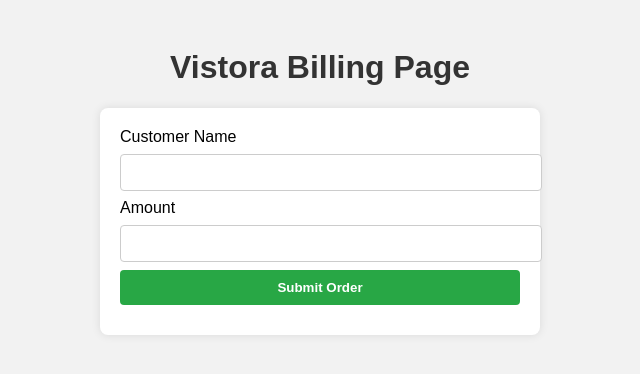
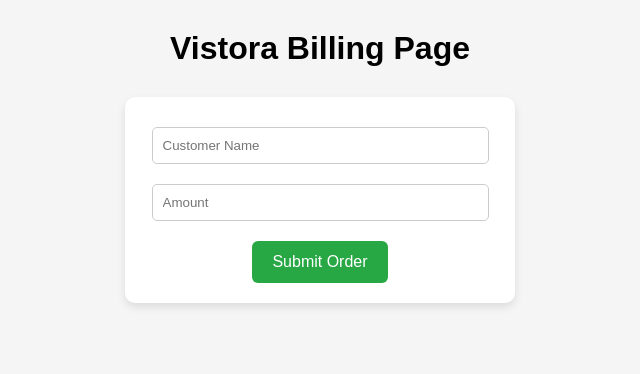
Before and after one commit to vinaych132/VISTORA, a Python web app: template vistora-pipeline/templates/billing.html in a window 1280 px wide. Shown: the top 374 px of the page, without its empty margins (320-960 px from the left). Run offline with Jinja, Linux system fonts and the light colour scheme; the template is opened without the code that fills it, so the values that code supplies are empty.

Commit message:
Updated billing.html

```diff
--- a/vistora-pipeline/templates/billing.html
+++ b/vistora-pipeline/templates/billing.html
@@ -1,73 +1,55 @@
 <!DOCTYPE html>
-<html lang="en">
+<html>
 <head>
-  <meta charset="UTF-8">
-  <title>Billing | Vistora</title>
+    <title>Vistora Billing Page</title>
     <style>
         body {
             font-family: Arial, sans-serif;
-      background: #f2f2f2;
-      padding: 20px;
+            background-color: #f5f5f5;
+            text-align: center;
         }
 
         h1 {
-      text-align: center;
-      color: #333;
+            margin-top: 30px;
         }
 
         form {
-      max-width: 400px;
-      margin: 0 auto;
-      background: white;
+            background-color: white;
             padding: 20px;
-      border-radius: 8px;
-      box-shadow: 0 0 10px rgba(0,0,0,0.1);
+            margin: 30px auto;
+            width: 350px;
+            box-shadow: 0 4px 8px rgba(0, 0, 0, 0.1);
+            border-radius: 10px;
         }
 
-    input[type="text"],
-    input[type="number"] {
-      width: 100%;
+        input[type="text"], input[type="number"] {
             padding: 10px;
-      margin: 8px 0;
+            width: 90%;
+            margin: 10px 0;
+            border-radius: 5px;
             border: 1px solid #ccc;
-      border-radius: 4px;
         }
 
         button {
-      width: 100%;
-      padding: 10px;
             background-color: #28a745;
+            color: white;
+            padding: 12px 20px;
             border: none;
-      color: white;
-      font-weight: bold;
+            border-radius: 6px;
+            font-size: 16px;
             cursor: pointer;
-      border-radius: 4px;
-    }
-
-    button:hover {
-      background-color: #218838;
-    }
-
-    .message {
-      text-align: center;
             margin-top: 10px;
-      font-weight: bold;
         }
 
         table {
-      width: 100%;
-      margin-top: 30px;
+            margin: 30px auto;
             border-collapse: collapse;
-      background: white;
-    }
-
-    table, th, td {
-      border: 1px solid #ccc;
+            width: 80%;
         }
 
         th, td {
+            border: 1px solid #ccc;
             padding: 12px;
-      text-align: center;
         }
 
         th {
@@ -77,67 +59,28 @@
     </style>
 </head>
 <body>
-
     <h1>Vistora Billing Page</h1>
-
-<form id="billing-form">
-  <label for="name">Customer Name</label>
-  <input type="text" id="name" name="name" required>
-
-  <label for="amount">Amount</label>
-  <input type="number" id="amount" name="amount" step="0.01" required>
-
+    <form method="POST">
+        <input type="text" name="name" placeholder="Customer Name" required><br>
+        <input type="number" name="amount" placeholder="Amount" required><br>
         <button type="submit">Submit Order</button>
-
-  <div class="message" id="message"></div>
     </form>
 
-{% if entries %}
+    {% if rows %}
     <table>
-  <thead>
         <tr>
+            <th>ID</th>
             <th>Name</th>
             <th>Amount (₹)</th>
         </tr>
-  </thead>
-  <tbody>
-    {% for entry in entries %}
+        {% for row in rows %}
         <tr>
-      <td>{{ entry[0] }}</td>
-      <td>{{ "%.2f"|format(entry[1]) }}</td>
+            <td>{{ row[0] }}</td>
+            <td>{{ row[1] }}</td>
+            <td>{{ "%.2f" | format(row[2]) }}</td>
         </tr>
         {% endfor %}
-  </tbody>
     </table>
     {% endif %}
-
-<script>
-  const form = document.getElementById('billing-form');
-  const messageBox = document.getElementById('message');
-
-  form.addEventListener('submit', async (e) => {
-    e.preventDefault();
-    const formData = new FormData(form);
-
-    try {
-      const response = await fetch('/submit-billing', {
-        method: 'POST',
-        body: formData
-      });
-      const result = await response.json();
-      messageBox.textContent = result.message;
-      messageBox.style.color = result.status === "success" ? "#28a745" : "#dc3545";
-
-      if (result.status === "success") {
-        form.reset();
-        setTimeout(() => window.location.reload(), 1000);
-      }
-    } catch (error) {
-      messageBox.textContent = "Failed to submit!";
-      messageBox.style.color = "#dc3545";
-    }
-  });
-</script>
-
 </body>
 </html>
```
Lines whose indentation alone changed are shown as unchanged.
